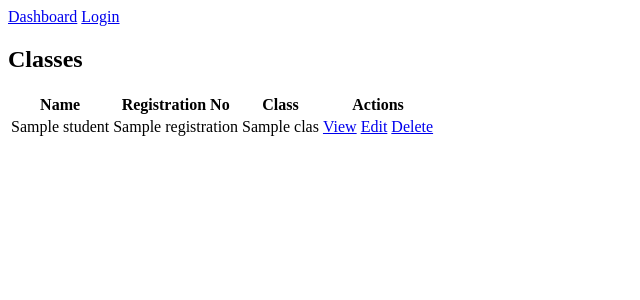
After one commit to durjoi/school_management_system, a Flask app: page /students in a window 1280 px wide. The commit adds this page. Shown: the top 300 px of the page, without its empty margins (0-640 px from the left). Run offline with Flask 3, Linux system fonts and the light colour scheme; a database or web service that is not in the repository returns one stand-in record (values such as "Sample title").

Commit message:
feat: Student create and list view added

```diff
--- a/app/app.py
+++ b/app/app.py
@@ -3,6 +3,7 @@ from rabbitmq import create_queue
 from module.user.routes import user_bp
 from module.subject.routes import subject_bp
 from module.classes.routes import class_bp
+from module.student.routes import student_bp
 
 app = Flask(__name__)
 app.secret_key = 'secret_key'
@@ -14,6 +15,7 @@ create_queue()
 app.register_blueprint(user_bp, url_prefix='/')
 app.register_blueprint(subject_bp, url_prefix='/')
 app.register_blueprint(class_bp, url_prefix='/')
+app.register_blueprint(student_bp, url_prefix='/')
 
 
 @app.route('/')
--- /dev/null
+++ b/app/module/student/models.py
@@ -0,0 +1,62 @@
+from flask import jsonify, request, session, redirect, render_template
+import uuid
+from settings import db
+from rabbitmq import publish
+
+
+# from app import db
+
+
+class Student:
+
+    '''
+        return student list
+    '''
+
+    def index(self):
+        students = db.students.find({})
+        students = [student for student in students]
+        return render_template('students.html', students=students)
+
+    '''
+        Create a new student
+    '''
+
+    def create(self):
+        item = {
+            "_id": uuid.uuid4().hex,
+            "name": request.form.get('name'),
+            "registration": request.form.get('registration'),
+        }
+
+        # get class
+        class_ = db.classes.find_one({"_id": request.form.get('class')})
+
+        if class_:
+            item['class'] = {
+                "_id": class_['_id'],
+                "name": class_['name']
+            }
+
+        # check if user exists in db
+
+        existing_student = db.students.find_one(
+            {"registration": item['registration']})
+
+        if existing_student:
+            return jsonify({"error": "Student already exists"}), 401
+
+        db.students.insert_one(item)
+
+        publish({"type": "student", "action": "create", "data": item})
+
+        return redirect('/students')
+
+    '''
+        Create Class Form
+    '''
+
+    def create_form(self):
+        classes = db.classes.find({})
+        classes = [item for item in classes]
+        return render_template('create_student.html', classes=classes)
--- /dev/null
+++ b/app/module/student/routes.py
@@ -0,0 +1,21 @@
+from flask import Blueprint, request, render_template, session, redirect
+from guard.auth import auth
+
+from module.student.models import Student
+
+# Creating a blueprint for user module
+student_bp = Blueprint('student_bp', __name__)
+
+
+@student_bp.route('/students', methods=['GET'])
+def index():
+    return Student().index()
+
+
+@student_bp.route('/student/create', methods=['GET', 'POST'])
+@auth
+def create_user():
+    if request.method == 'POST':
+        return Student().create()
+    else:
+        return Student().create_form()
--- a/app/module/subject/models.py
+++ b/app/module/subject/models.py
@@ -19,7 +19,7 @@ class Subject:
         return render_template('subjects.html', subjects=subjects)
 
     '''
-        Create a new user as teacher
+        Create a new subject
     '''
 
     def create_subject(self):
@@ -28,7 +28,7 @@ class Subject:
             "name": request.form.get('name')
         }
 
-        # check if user exists in db
+        # check if subject exists in db
 
         existing_subject = db.subjects.find_one({"name": subject['name']})
 
--- a/app/templates/base.html
+++ b/app/templates/base.html
@@ -30,6 +30,9 @@
 
        <a href="/classes">View Classes</a>
        <a href="/class/create">Create Class</a>
+
+       <a href="/students">View Students</a>
+       <a href="/student/create">Create Student</a>
        {% endif %}
 
 
--- /dev/null
+++ b/app/templates/students.html
@@ -0,0 +1,31 @@
+{% extends "base.html" %}
+
+{% block content %}
+    <h2>Classes</h2>
+
+    <table>
+        <thead>
+            <tr>
+                <th>Name</th>
+                <th>Registration No</th>
+                <th>Class</th>
+                <th>Actions</th>
+            </tr>
+        </thead>
+
+        <tbody>
+            {% for student in students %}
+                <tr>
+                    <td>{{ student.name }}</td>
+                    <td>{{ student.registration }}</td>
+                    <td>{{ student.class.name }}</td>
+                    <td>
+                        <a href="/student/{{ student.id }}">View</a>
+                        <a href="/student/{{ student.id }}/edit">Edit</a>
+                        <a href="/student/{{ student.id }}/delete">Delete</a>
+                    </td>
+                </tr>
+            {% endfor %}
+        </tbody>
+    </table>
+{% endblock %}
--- a/collector/app.py
+++ b/collector/app.py
@@ -36,6 +36,9 @@ def callback(ch, method, properties, body):
     elif (data['type'] == "class"):
         if (data['action'] == "create"):
             db.classes.insert_one(data['data'])
+    elif (data['type'] == "student"):
+        if (data['action'] == "create"):
+            db.students.insert_one(data['data'])
 
     db.message.insert_one({"message": data})
 
```
Also changed, not shown: app/templates/create_student.html (added, +19 -0 lines).
